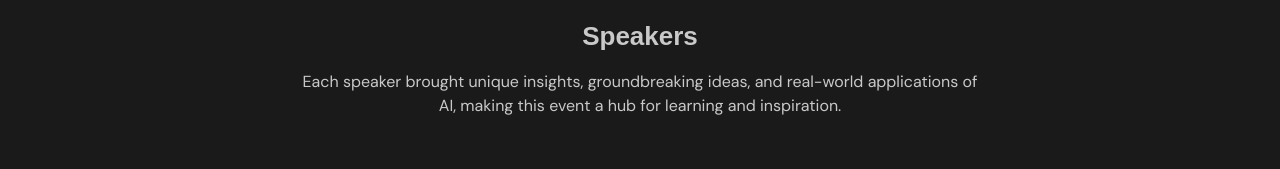
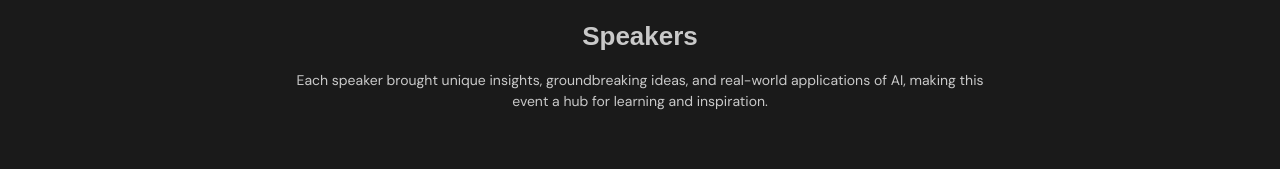
Before and after one commit to devokrann/conference-ai, a Next.js app: page /past-events/2024 in a window 1280 px wide. Shown: the part 471-640 px from the top of the page. Built offline with nearby package versions, Linux system fonts and the light colour scheme; no server answers; a small style sheet from the web is missing.

Commit message:
todo: update section component

```diff
--- a/src/components/layout/intro/section.tsx
+++ b/src/components/layout/intro/section.tsx
@@ -41,7 +41,9 @@ export default function Section({
             </Title>
 
             {props.desc && (
-              <Text ta={options?.alignment || 'center'}>{props.desc}</Text>
+              <Text ta={options?.alignment || 'center'} fz={'sm'}>
+                {props.desc}
+              </Text>
             )}
           </Stack>
         </LayoutSection>
```
